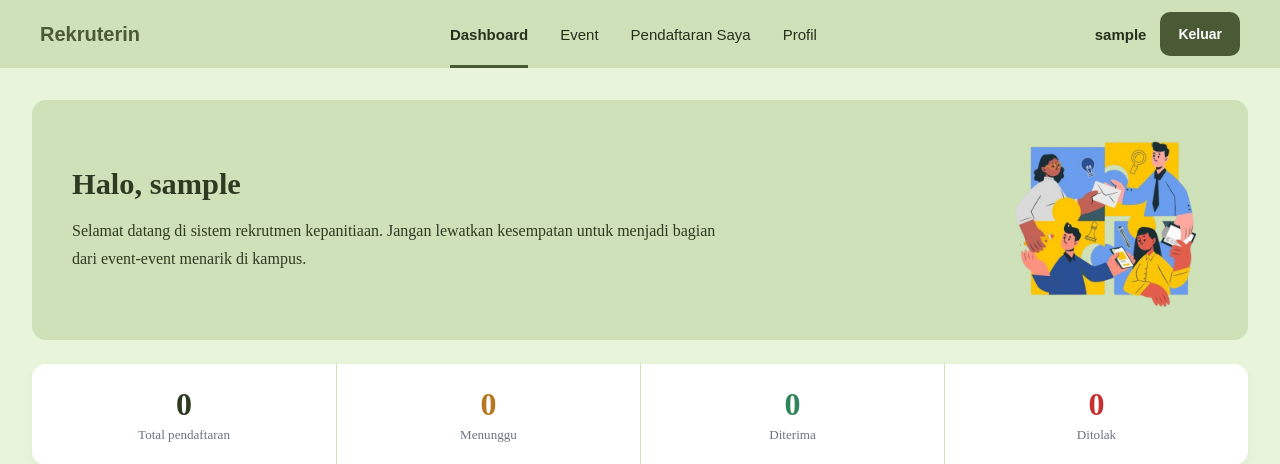
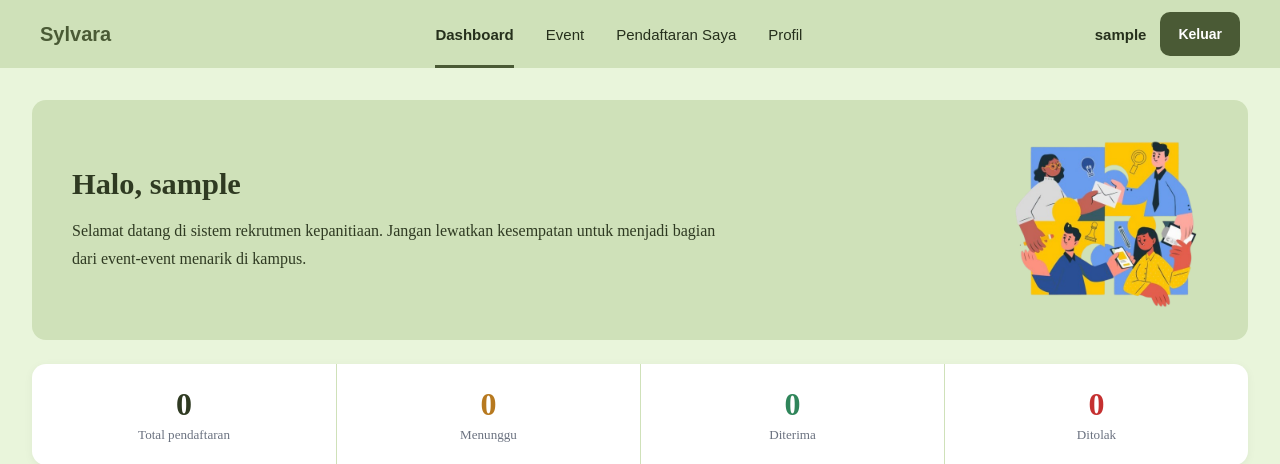
Before and after one commit to zulvanadrian-spec/final_project, a PHP site: page /pages/dashboard_mahasiswa.php in a window 1280 px wide. Shown: the top 464 px of the page. Run offline with PHP 8.4, Linux system fonts and the light colour scheme; the visitor is signed in with stand-in values (Sample User, id 1); data that the repository does not hold is empty.

Commit message:
ganti judul

```diff
--- a/includes/navbar-admin.php
+++ b/includes/navbar-admin.php
@@ -1,7 +1,7 @@
 <header class="navbar">
     <div class="navbar__inner">
         <a href="dashboard_admin.php" class="navbar__brand">
-            <span>Rekruterin</span>
+            <span>Sylvara</span>
         </a>
 
         <button class="navbar__toggle" type="button" aria-label="Buka menu" aria-expanded="false"
--- a/includes/navbar-rekruter.php
+++ b/includes/navbar-rekruter.php
@@ -1,7 +1,7 @@
 <header class="navbar">
     <div class="navbar__inner">
         <a href="dashboard_rekruter.php" class="navbar__brand">
-            <span>Rekruterin</span>
+            <span>Sylvara</span>
         </a>
 
         <button class="navbar__toggle" type="button" aria-label="Buka menu" aria-expanded="false"
--- a/includes/navbar.php
+++ b/includes/navbar.php
@@ -1,7 +1,7 @@
 <header class="navbar">
     <div class="navbar__inner">
         <a href="dashboard_mahasiswa.php" class="navbar__brand">
-            <span>Rekruterin</span>
+            <span>Sylvara</span>
         </a>
 
         <button class="navbar__toggle" type="button" aria-label="Buka menu" aria-expanded="false"
--- a/index.php
+++ b/index.php
@@ -19,7 +19,7 @@ if (isset($_SESSION['role']) && isset($tujuan[$_SESSION['role']])) {
 <head>
     <meta charset="UTF-8">
     <meta name="viewport" content="width=device-width, initial-scale=1.0">
-    <title>PANITIAIN</title>
+    <title>SYLVARA</title>
     <link rel="stylesheet" href="css/style.css">
     <link rel="stylesheet" href="css/lobby.css">
 </head>
@@ -28,7 +28,7 @@ if (isset($_SESSION['role']) && isset($tujuan[$_SESSION['role']])) {
     <header class="navbar">
         <a href="index.php" class="logo">
             <img src="images/logo.png" alt="logo">
-            <span>Rekruterin</span>
+            <span>Sylvara</span>
         </a>
 
         <div class="auth">
--- a/pages/dashboard_mahasiswa.php
+++ b/pages/dashboard_mahasiswa.php
@@ -37,7 +37,7 @@ $eventTerbaru       = array_slice($semuaEvent, 0, 3);
 <head>
     <meta charset="UTF-8">
     <meta name="viewport" content="width=device-width, initial-scale=1.0">
-    <title>Dashboard - Rekruterin</title>
+    <title>Dashboard - Sylvara</title>
     <link rel="stylesheet" href="../css/style.css">
     <link rel="stylesheet" href="../css/dashboard.css">
 </head>
```
